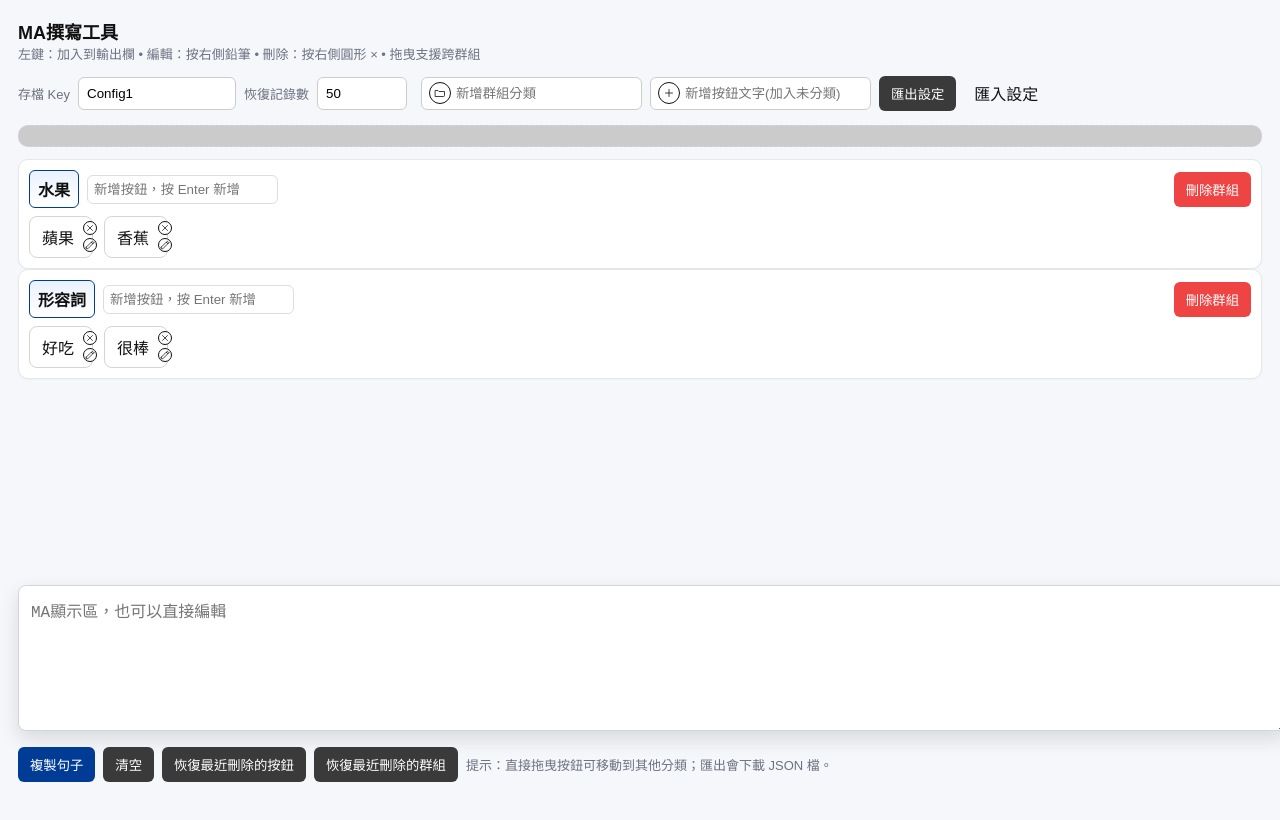
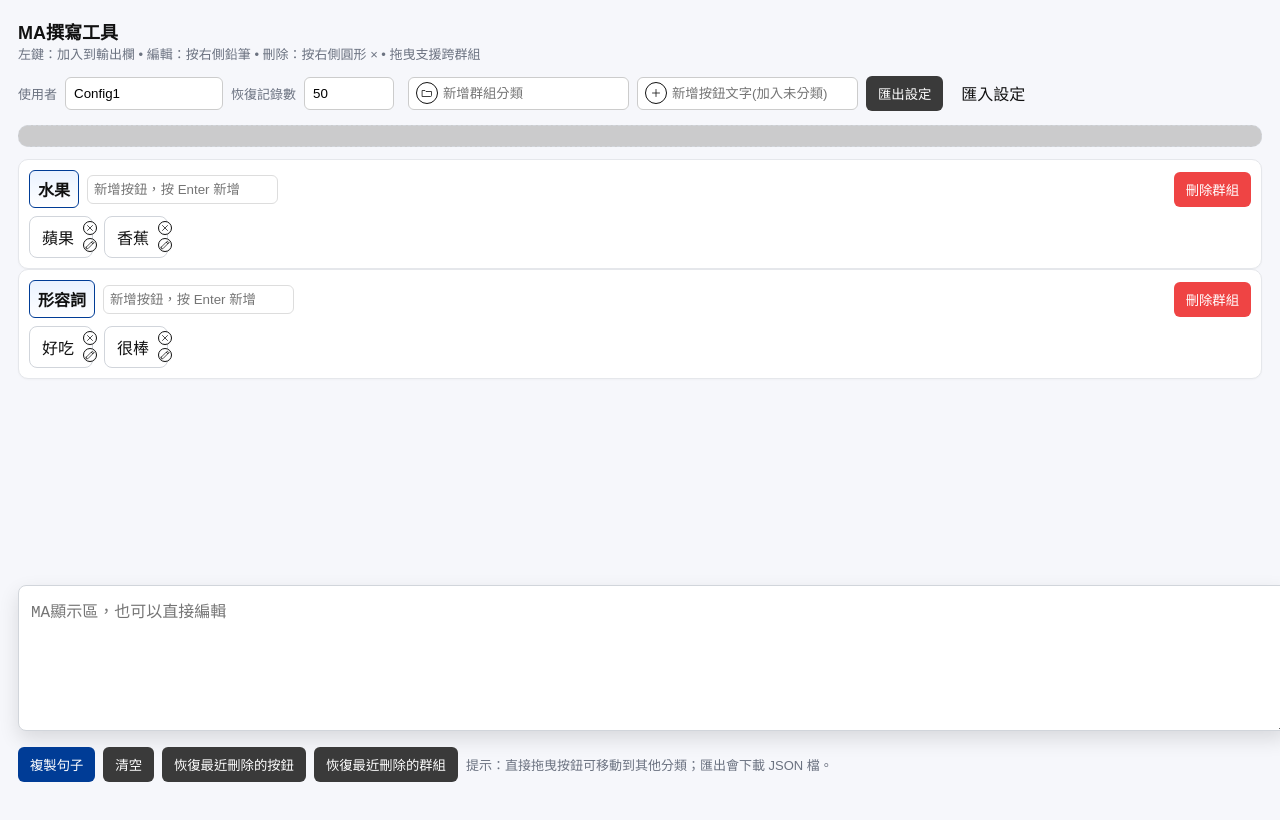
Before and after one commit to workrbao-coder/MA-tool, a plain HTML site: page index.html in a window 1280 px wide. Drawn offline with nearby package versions, Linux system fonts and the light colour scheme.

Commit message:
Update index.html

```diff
--- a/index.html
+++ b/index.html
@@ -49,7 +49,7 @@
       <div class="muted">左鍵：加入到輸出欄 • 編輯：按右側鉛筆 • 刪除：按右側圓形 × • 拖曳支援跨群組</div>
     </div>
     <div class="control-row">
-      <label class="muted">存檔 Key</label>
+      <label class="muted">使用者</label>
       <input id="saveKey" type="text" value="Config1" style="width:140px" />
       <label class="muted">恢復記錄數</label>
       <input id="historyLimit" type="number" min="1" value="50" style="width:72px" />
```
